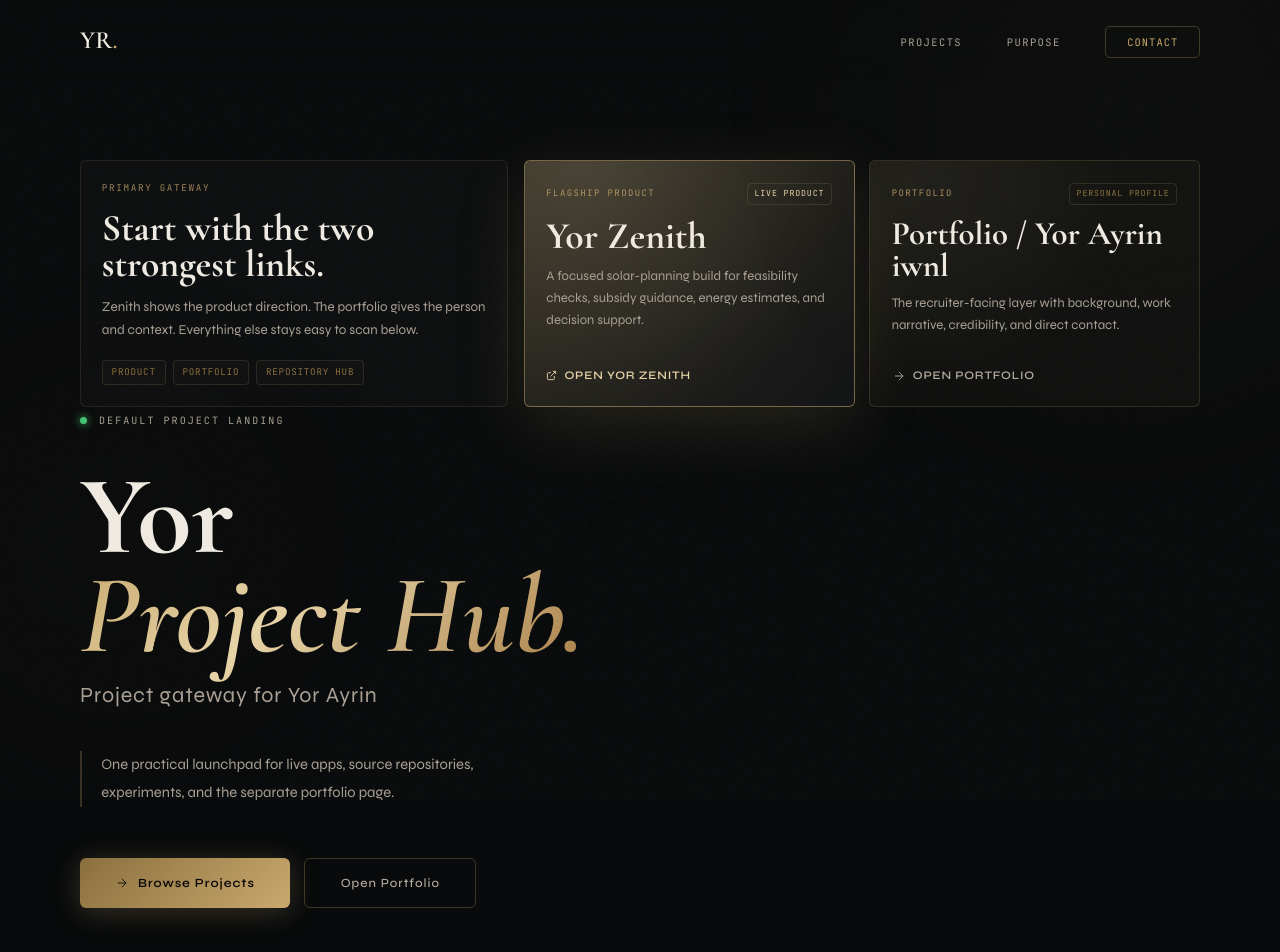
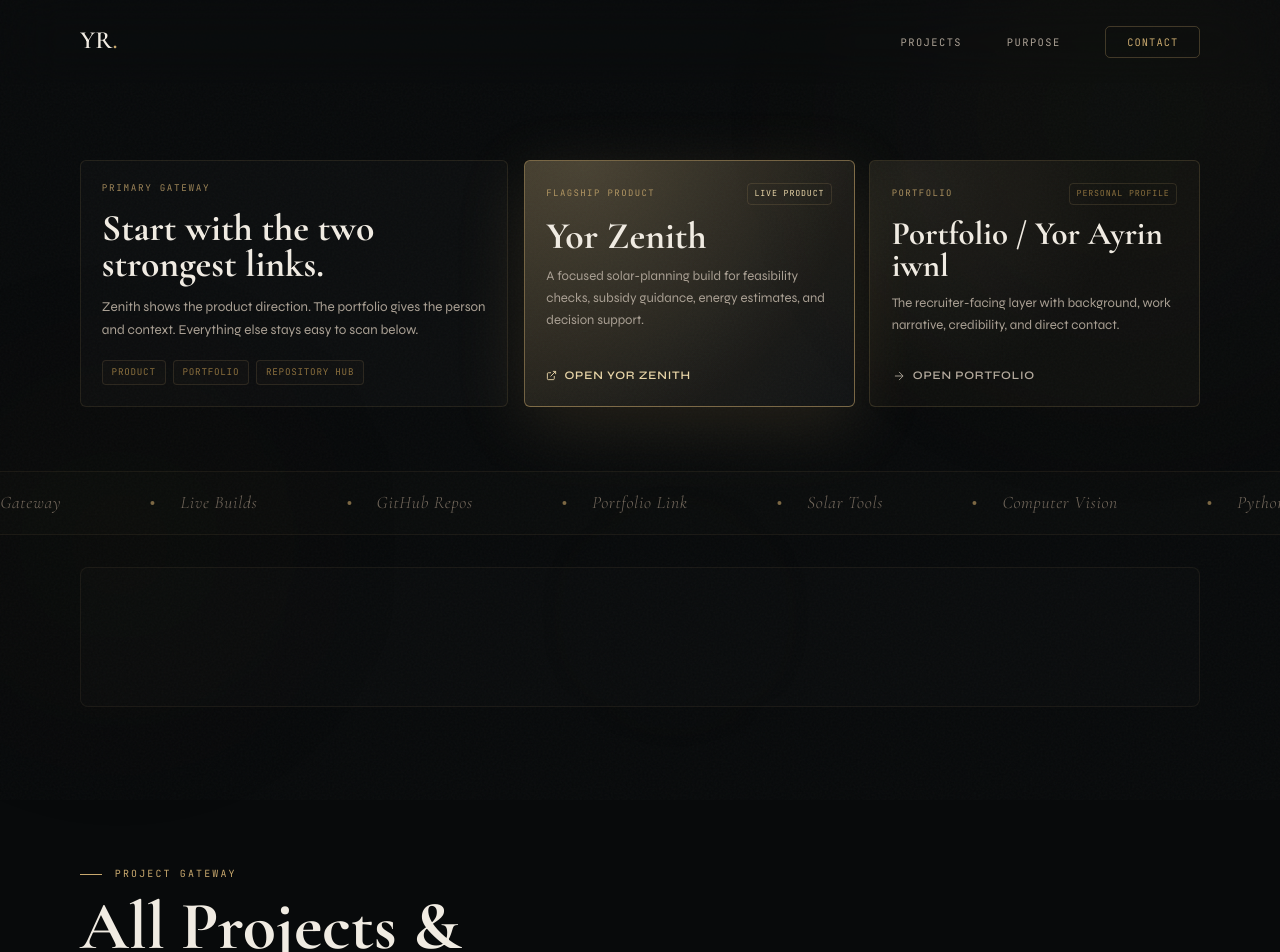
Before and after one commit to yorayriniwnl/Yorayriniwnl.in, a React (Vite) app: page / in a window 1280 px wide. Shown: the top 952 px of the page. Built offline with nearby package versions, Linux system fonts and the light colour scheme.

Commit message:
Remove Kaspersky security script (local PC only)

```diff
--- a/Portfolio.tsx
+++ b/Portfolio.tsx
@@ -418,14 +418,6 @@ const GlobalStyles = () => (
       from { opacity:0; transform:translateY(26px); }
       to   { opacity:1; transform:none; }
     }
-    .hero-eyebrow { animation: fadeUp .8s 1.05s cubic-bezier(.16,1,.3,1) both; }
-    .hero-name    { animation: fadeUp 1s  1.2s  cubic-bezier(.16,1,.3,1) both; }
-    .hero-role    { animation: fadeUp .9s 1.35s cubic-bezier(.16,1,.3,1) both; }
-    .hero-desc    { animation: fadeUp .9s 1.5s  cubic-bezier(.16,1,.3,1) both; }
-    .hero-btns    { animation: fadeUp .9s 1.65s cubic-bezier(.16,1,.3,1) both; }
-    .scroll-hint  { animation: fadeUp 1s  2.1s  cubic-bezier(.16,1,.3,1) both; }
-    .hero-visual  { animation: fadeUp 1.2s 1.0s cubic-bezier(.16,1,.3,1) both; }
-
     /* ── LOADER ── */
     @keyframes loaderBar { from{width:0} to{width:100%} }
     @keyframes countUp { from{opacity:0} to{opacity:1} }
@@ -447,7 +439,6 @@ const GlobalStyles = () => (
     .featured-layout,
     .about-grid,
     .contact-grid,
-    .hero-layout,
     .premium-gateway > *,
     .premium-strip > *,
     .projects-grid > *,
@@ -478,8 +469,6 @@ const GlobalStyles = () => (
       content: ''; width: 22px; height: 1px;
       background: var(--gold); display: block; flex-shrink: 0;
     }
-    .hero-name { font-size: 7rem !important; }
-    .hero-role { font-size: 1.35rem !important; }
     #projects h2,
     #about h2,
     #contact h2 { font-size: 4.25rem !important; }
@@ -492,8 +481,6 @@ const GlobalStyles = () => (
       .featured-layout  { flex-direction: column !important; }
       .about-grid       { grid-template-columns: 1fr !important; gap: 3rem !important; }
       .contact-grid     { grid-template-columns: 1fr !important; gap: 3rem !important; }
-      .hero-layout      { flex-direction: column !important; }
-      .hero-visual-wrap { display: none !important; }
     }
     @media (max-width: 640px) {
       html { scroll-padding-top: 74px; }
@@ -509,10 +496,7 @@ const GlobalStyles = () => (
         min-height: auto !important;
         padding: 1.15rem !important;
       }
-      .scroll-hint { display: none !important; }
       .section-label { letter-spacing: .14em !important; }
-      .hero-name { font-size: 4rem !important; line-height: .94 !important; }
-      .hero-role { font-size: 1.05rem !important; }
       #projects h2,
       #about h2,
       #contact h2 { font-size: 2.85rem !important; line-height: .96 !important; }
@@ -534,7 +518,6 @@ const GlobalStyles = () => (
     @media (max-width: 420px) {
       .wrap { padding: 0 1rem !important; }
       .ad-wrap { padding: 0 1rem !important; }
-      .hero-name { font-size: 3.3rem !important; }
       #projects h2,
       #about h2,
       #contact h2 { font-size: 2.45rem !important; }
@@ -1332,129 +1315,12 @@ const PremiumTopLinks: React.FC = () => {
 
 const Hero: React.FC = () => (
   <section id="top" className="hero-section" style={{
-    minHeight: "100vh",
-    display: "flex", alignItems: "center",
-    padding: "10rem 0 6rem", position: "relative",
+    padding: "10rem 0 4rem",
+    position: "relative",
+    zIndex: 2,
   }}>
     <div className="wrap" style={{ maxWidth: 1200, margin: "0 auto", padding: "0 2.5rem", width: "100%" }}>
       <PremiumTopLinks />
-      <div className="hero-layout" style={{ display: "flex", alignItems: "center", gap: "4rem" }}>
-        {/* Text */}
-        <div style={{ flex: "1 1 auto" }}>
-          {/* Eyebrow */}
-          <div className="hero-eyebrow" style={{ display: "inline-flex", alignItems: "center", gap: ".75rem", marginBottom: "2.5rem" }}>
-            <span style={{
-              width: 7, height: 7, borderRadius: "50%",
-              background: "#4ade80", boxShadow: "0 0 8px #4ade80",
-              flexShrink: 0,
-              animation: "pulse 2.2s ease-in-out infinite",
-            }}/>
-            <style>{`@keyframes pulse{0%,100%{opacity:1}50%{opacity:.35}}`}</style>
-            <span style={{
-              fontFamily: "'JetBrains Mono', monospace",
-              fontSize: ".63rem", color: "var(--muted)",
-              letterSpacing: ".2em", textTransform: "uppercase",
-            }}>Default Project Landing</span>
-          </div>
-
-          {/* Name */}
-          <h1 className="hero-name" style={{
-            fontFamily: "'Cormorant Garamond', serif",
-            fontWeight: 700,
-            fontSize: "7rem",
-            lineHeight: .88,
-            letterSpacing: "0",
-            color: "var(--cream)",
-            marginBottom: ".12em",
-          }}>
-            Yor<br/>
-            <span style={{
-              background: "linear-gradient(135deg, #c9a96e 0%, #e8d5a8 40%, #a87d45 100%)",
-              WebkitBackgroundClip: "text",
-              WebkitTextFillColor: "transparent",
-              backgroundClip: "text",
-              fontStyle: "italic",
-            }}>
-              Project Hub.
-            </span>
-          </h1>
-
-          {/* Role */}
-          <p className="hero-role" style={{
-            fontFamily: "'Syne', sans-serif", fontWeight: 400,
-            fontSize: "1.35rem",
-            color: "var(--muted)", letterSpacing: ".04em",
-            marginBottom: "2.5rem",
-          }}>
-            {PORTFOLIO_INFO.role}
-          </p>
-
-          {/* Description */}
-          <p className="hero-desc" style={{
-            fontSize: ".92rem", color: "var(--muted)",
-            maxWidth: 420, lineHeight: 1.9,
-            marginBottom: "3.2rem",
-            borderLeft: "2px solid rgba(201,169,110,0.25)",
-            paddingLeft: "1.2rem",
-          }}>
-            {PORTFOLIO_INFO.heroDescription}
-          </p>
-
-          {/* Buttons */}
-          <div className="hero-btns" style={{ display: "flex", gap: ".9rem", flexWrap: "wrap" }}>
-            <a href="#projects" style={{
-              display: "inline-flex", alignItems: "center", gap: ".55rem",
-              fontFamily: "'Syne', sans-serif", fontWeight: 600,
-              fontSize: ".78rem", letterSpacing: ".08em",
-              textDecoration: "none",
-              padding: ".9rem 2.2rem", borderRadius: 6,
-              background: "linear-gradient(135deg, #8a6f3e, #c9a96e)",
-              color: "#080706", transition: "all .3s",
-              boxShadow: "0 4px 28px rgba(201,169,110,0.25)",
-            }}
-            onMouseEnter={e => { e.currentTarget.style.transform = "translateY(-2px)"; e.currentTarget.style.boxShadow = "0 8px 40px rgba(201,169,110,0.4)"; }}
-            onMouseLeave={e => { e.currentTarget.style.transform = ""; e.currentTarget.style.boxShadow = "0 4px 28px rgba(201,169,110,0.25)"; }}>
-              <IconArrow /> Browse Projects
-            </a>
-            <a href={PORTFOLIO_INFO.portfolio} target="_blank" rel="noopener noreferrer" style={{
-              display: "inline-flex", alignItems: "center", gap: ".55rem",
-              fontFamily: "'Syne', sans-serif", fontWeight: 500,
-              fontSize: ".78rem", letterSpacing: ".08em",
-              textDecoration: "none",
-              padding: ".9rem 2.2rem", borderRadius: 6,
-              border: "1px solid rgba(201,169,110,0.28)",
-              color: "var(--cream-dim)", transition: "all .3s",
-            }}
-            onMouseEnter={e => { e.currentTarget.style.borderColor = "rgba(201,169,110,0.55)"; e.currentTarget.style.color = "var(--gold-l)"; e.currentTarget.style.background = "rgba(201,169,110,0.06)"; }}
-            onMouseLeave={e => { e.currentTarget.style.borderColor = "rgba(201,169,110,0.28)"; e.currentTarget.style.color = "var(--cream-dim)"; e.currentTarget.style.background = "transparent"; }}>
-              Open Portfolio
-            </a>
-          </div>
-        </div>
-
-        {/* VISUAL 1 — Constellation */}
-        <div className="hero-visual hero-visual-wrap" style={{
-          flexShrink: 0, width: "min(420px, 40vw)", height: "min(420px, 40vw)",
-          position: "relative",
-        }}>
-          <div style={{
-            position: "absolute", inset: 0,
-            border: "1px solid rgba(201,169,110,0.1)",
-            borderRadius: "50%",
-          }}/>
-          <HeroConstellation />
-        </div>
-      </div>
-    </div>
-
-    {/* Scroll hint */}
-    <div className="scroll-hint" style={{
-      position: "absolute", bottom: "2.8rem", left: "50%",
-      transform: "translateX(-50%)",
-      display: "flex", flexDirection: "column", alignItems: "center", gap: ".6rem",
-    }}>
-      <span style={{ fontFamily: "'JetBrains Mono', monospace", fontSize: ".58rem", letterSpacing: ".22em", textTransform: "uppercase", color: "var(--muted-d)" }}>Scroll</span>
-      <div className="scroll-line-anim" style={{ width: 1, height: 48, background: "linear-gradient(to bottom, var(--gold), transparent)" }}/>
     </div>
   </section>
 );
--- a/index.html
+++ b/index.html
@@ -4,7 +4,6 @@
     <meta charset="UTF-8" />
     <meta name="viewport" content="width=device-width, initial-scale=1.0" />
     <title>Yorayriniwnl Project Hub</title>
-    <script type="text/javascript" src="https://gc.kis.v2.scr.kaspersky-labs.com/FD126C42-EBFA-4E12-B309-BB3FDD723AC1/main.js?attr=ixrZRSjz-lCfZmsS74J-PZx06VOrc0LtpNb8eLjNu28Q_MzBSO6CnWg4aR1gHDkP" charset="UTF-8"></script>
     <script async src="https://pagead2.googlesyndication.com/pagead/js/adsbygoogle.js?client=ca-pub-9625375445358337"
      crossorigin="anonymous"></script>
   </head>
```
